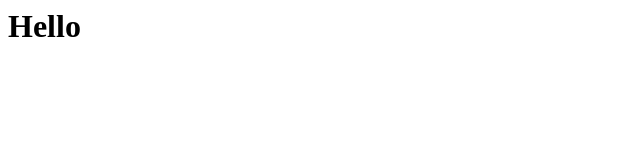
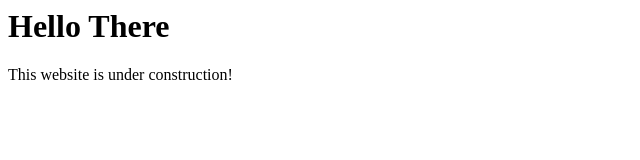
Before and after one commit to RikyRuggi/rikyruggi, a plain HTML site: page index.html in a window 1280 px wide. Shown: the whole page, without its empty margins (0-640 px from the left). Drawn offline with Linux system fonts and the light colour scheme.

Commit message:
Update index.html

```diff
--- a/index.html
+++ b/index.html
@@ -1 +1,2 @@
-<h1>Hello</h1>
+<h1>Hello There</h1>
+<p>This website is under construction!</p>
```
